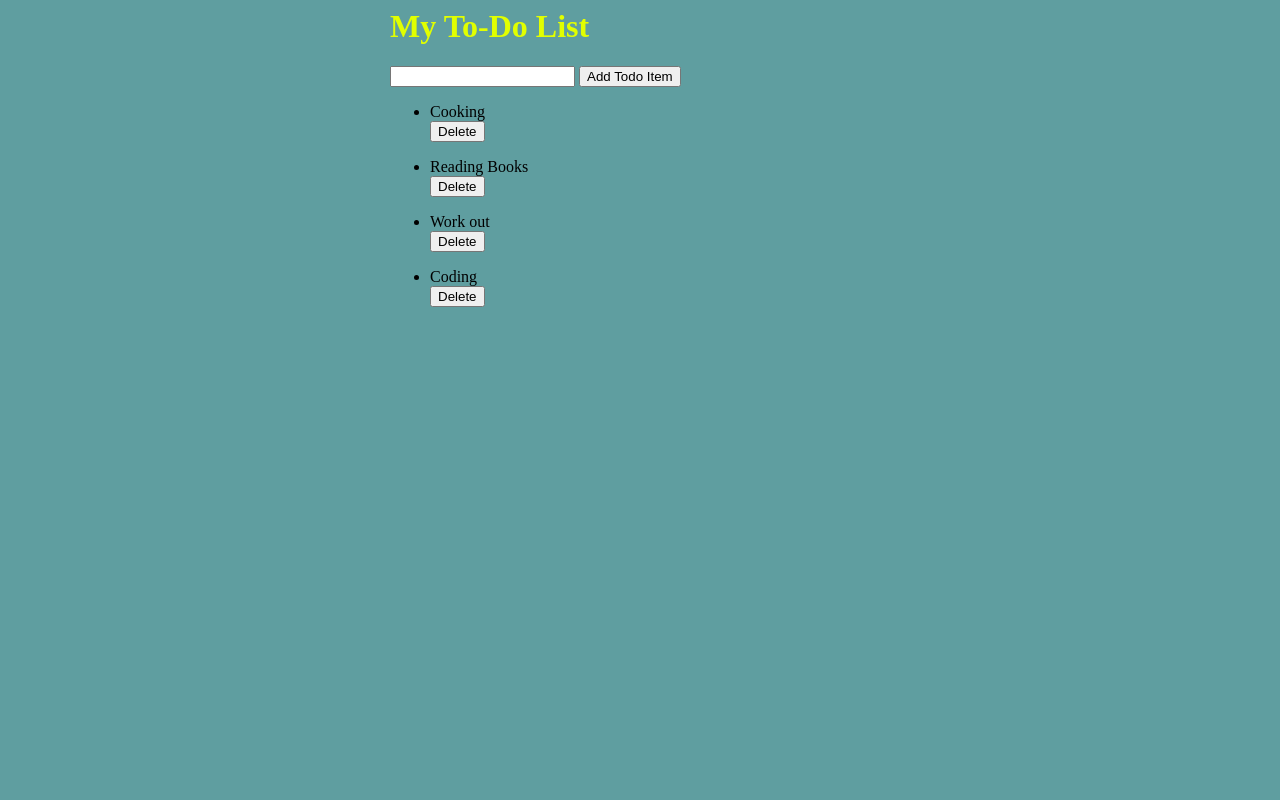
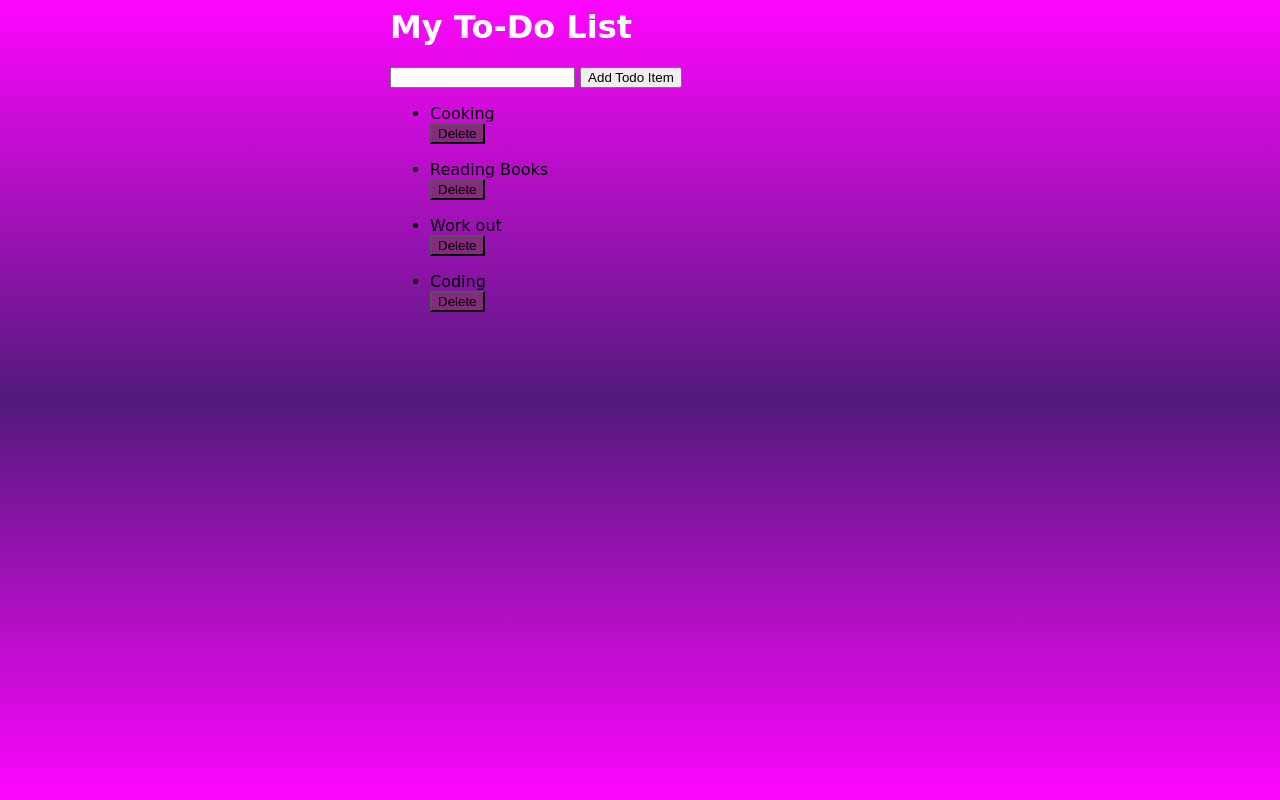
Before and after one commit to sachinr-7/To-Do-App, a Django app: page /todoapp/ in a window 1280 px wide. Run offline with Django 4.2, Linux system fonts and the light colour scheme; data comes from the database, SQL or seed files in the repository; both versions use the stored data as it was after the commit.

Commit message:
Updated Style

```diff
--- a/todoproject/templates/todolist.html
+++ b/todoproject/templates/todolist.html
@@ -1,17 +1,23 @@
 
 
 <style>
+
     .content {
       max-width: 500px;
       margin: auto;
+      font-family:cursive;
+    }
+    h1 { font-family:cursive;}
+    .button{
+        border-radius: 4px;
     }
 </style>
 
 <div class = "content">
 <html>
-    <body style="background-color: cadetblue;">
+    <body style="background-image:linear-gradient(to top,rgb(255, 6, 255), rgb(83, 26, 124),rgb(255, 6, 255));">
 
-<h1 style = "color:rgb(225, 255, 0);"> My To-Do List</h1>
+<h1 style = "color:white",> My To-Do List</h1>
 
 <form action ="/addTodoItem/" method = "post" > {% csrf_token %}
     <input type = "test" name = "content">
@@ -24,7 +30,7 @@
     {% for i in all_items %}
     <li> {{i.content}}
         <form action = "/deleteTodoItem/{{i.id}}/" method = "post"> {% csrf_token %}
-            <input type = "submit" value = "Delete">
+            <input style = "background-color:rgb(133, 42, 124)" type = "submit" value = "Delete">
         </form>
     </li>
     {% endfor %}
```
Also changed, not shown: todoproject/db.sqlite3.
